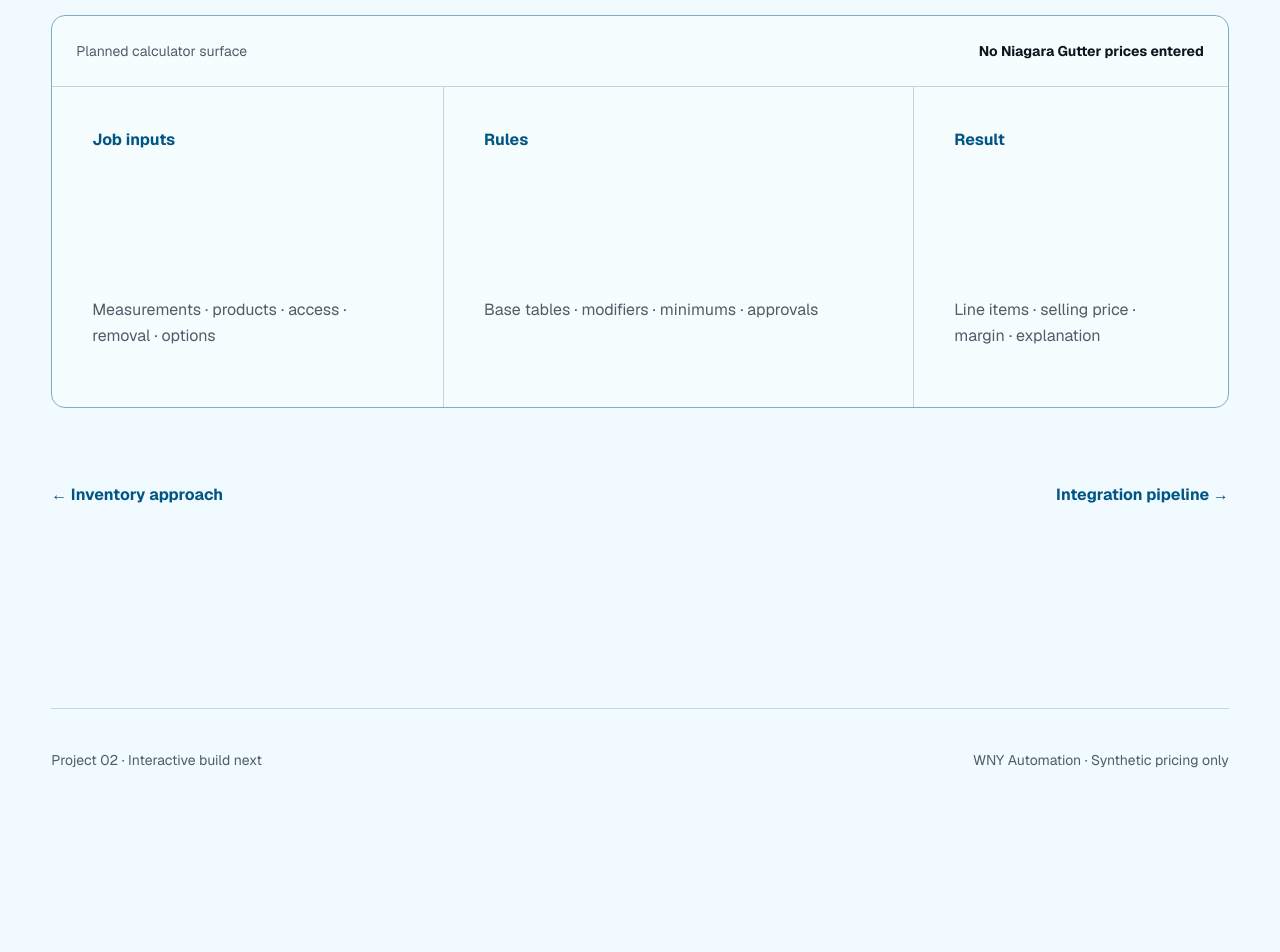
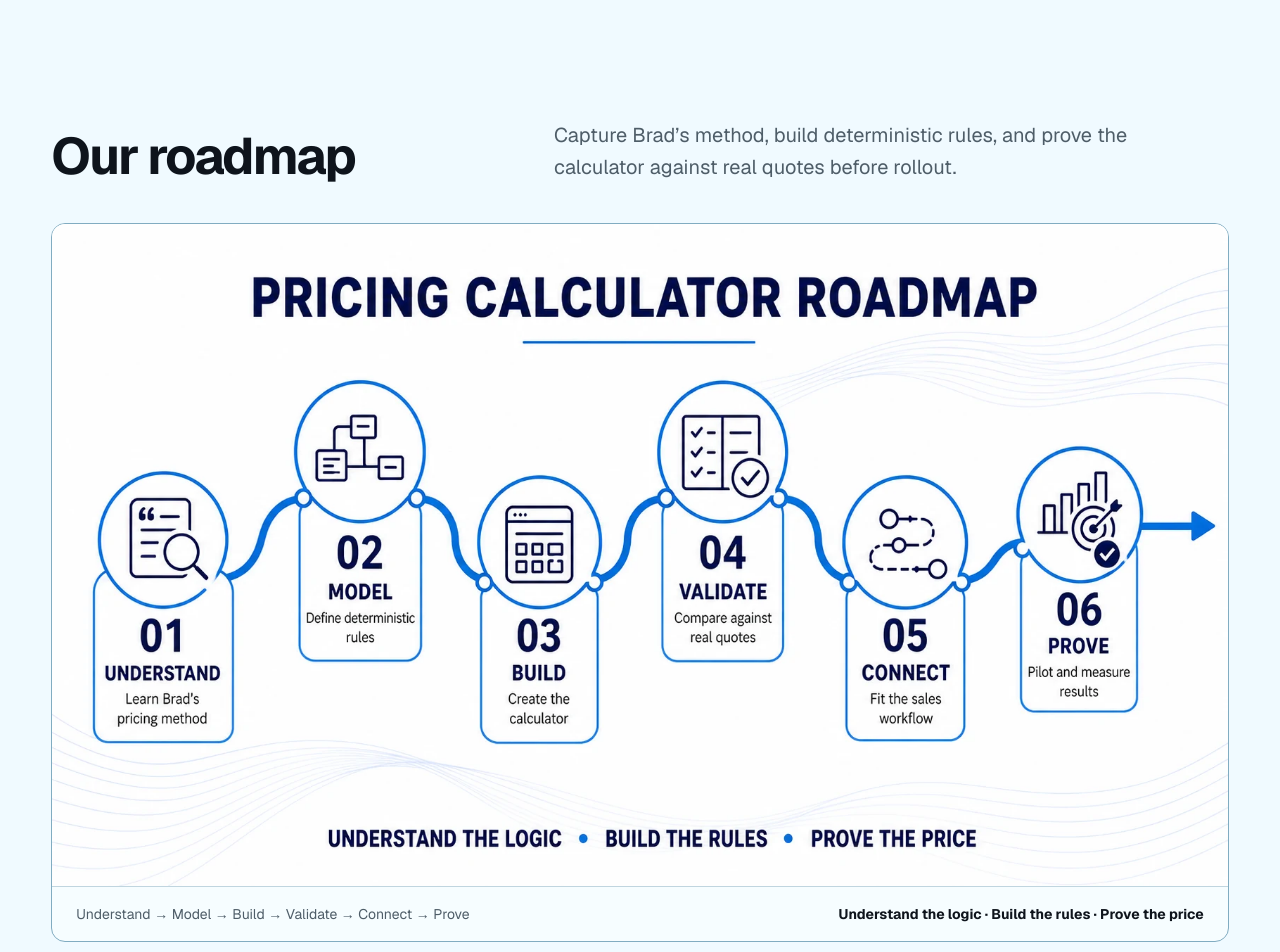
Before and after one commit to ethanfleury03/niagara-gutter-systems-hub, a Next.js app: page /pricing in a window 1280 px wide. Shown: the part 1480-2432 px from the top of the page. Before the commit the page ends 2348 px from the top, so only its background shows below. Built offline with nearby package versions, Linux system fonts and the light colour scheme.

Commit message:
feat: add pricing calculator roadmap

```diff
--- a/app/pricing/page.tsx
+++ b/app/pricing/page.tsx
@@ -9,6 +9,8 @@ export const metadata: Metadata = {
 };
 
 export default function PricingPage() {
+  const basePath = process.env.NEXT_PUBLIC_BASE_PATH ?? "";
+
   return (
     <main className="site-shell workstream-page pricing-placeholder-page">
       <SiteNav />
@@ -35,6 +37,29 @@ export default function PricingPage() {
         ]}
       />
 
+      <section className="pricing-roadmap-section container" aria-labelledby="pricing-roadmap-title">
+        <div className="section-intro section-intro--compact">
+          <h2 id="pricing-roadmap-title">Our roadmap</h2>
+          <p>Capture Brad’s method, build deterministic rules, and prove the calculator against real quotes before rollout.</p>
+        </div>
+        <figure className="roadmap-visual">
+          <div className="roadmap-image-scroll">
+            <img
+              src={`${basePath}/pricing-calculator-roadmap.webp`}
+              alt="Six-step pricing calculator roadmap: Understand, Model, Build, Validate, Connect, and Prove"
+              width="1672"
+              height="941"
+              loading="lazy"
+            />
+          </div>
+          <figcaption>
+            <span className="roadmap-caption-summary">Understand → Model → Build → Validate → Connect → Prove</span>
+            <span className="roadmap-mobile-hint">Swipe through all six stages →</span>
+            <strong>Understand the logic · Build the rules · Prove the price</strong>
+          </figcaption>
+        </figure>
+      </section>
+
       <section className="pricing-preview container">
         <div className="pricing-canvas" aria-label="Pricing calculator feature preview">
           <div className="pricing-preview-head">
--- a/app/workstreams.css
+++ b/app/workstreams.css
@@ -295,6 +295,7 @@
 }
 .integration-visual-section--tinted { background: var(--color-paper-2); }
 .integration-visual-section .page-next { margin-block-start: var(--space-2xl); }
+.pricing-roadmap-section { padding-block: var(--space-4xl); }
 
 .inspection-section { padding-block: var(--space-3xl); background: var(--color-paper-2); }
 .ownership-section { padding-block: var(--space-4xl); background: var(--color-paper-2); }
@@ -542,7 +543,8 @@
   .problem-section { padding-block: var(--space-2xl); }
   .problem-grid { gap: var(--space-xl); }
   .problem-copy > p { font-size: var(--text-md); }
-  .integration-visual-section { padding-block: var(--space-3xl); }
+  .integration-visual-section,
+  .pricing-roadmap-section { padding-block: var(--space-3xl); }
   .subpage-hero h1 { font-size: clamp(2.5rem, 13vw, 3.75rem); }
   .back-link { margin-block-end: var(--space-xl); }
   .roadmap-image-scroll img { width: 52rem; max-width: none; }
```
Also changed, not shown: public/pricing-calculator-roadmap.webp (added).
